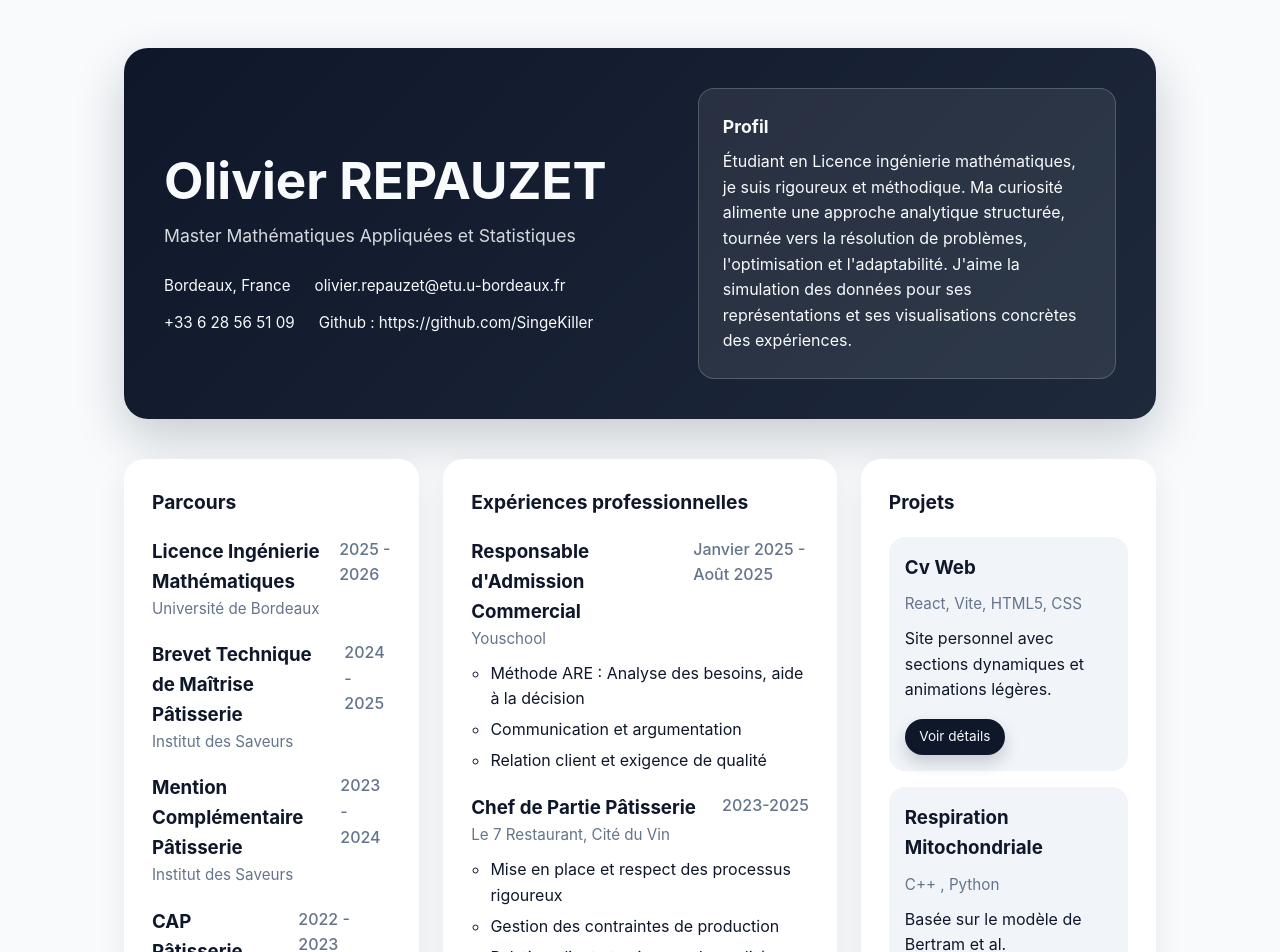
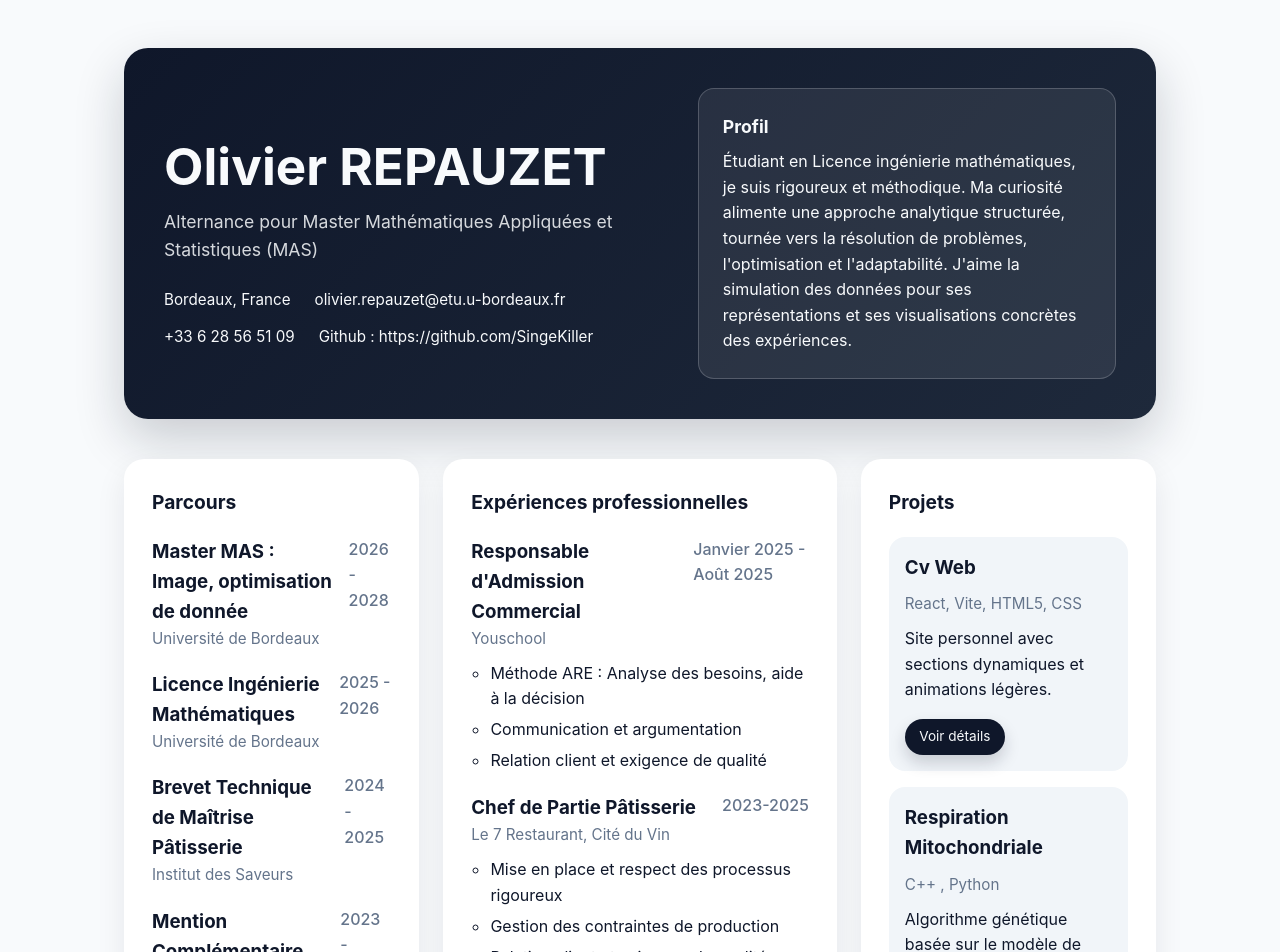
Before and after one commit to SingeKiller/Cv_internet, a React (Vite) app: page / in a window 1280 px wide. Shown: the top 952 px of the page. Built offline with nearby package versions, Linux system fonts and the light colour scheme.

Commit message:
Mise a jour

```diff
--- a/src/App.jsx
+++ b/src/App.jsx
@@ -61,8 +61,6 @@ const experiences = [
   },
 ];
 
-// Projets techniques
-
 const projects = [
   {
     id: "Cv Web",
@@ -74,7 +72,7 @@ const projects = [
     id: "respiration-mitochondriale",
     name: "Respiration Mitochondriale",
     stack: "C++ , Python ",
-    description: "Basée sur le modèle de Bertram et al.",
+    description: "Algorithme génétique basée sur le modèle de Bertram et al.",
     images: ["./ressources/resultats_graph.png","./ressources/resultats_graph13.png","./ressources/resultats_graph14.png"],
     paperUrl: "https://www.math.fsu.edu/~bertram/papers/beta/simpleMK.pdf",
   },
@@ -90,9 +88,6 @@ const projects = [
   },
 ];
 
-
-//  Compétences transversales
-
 const softSkills = [
   "Maîtrise du stress",
   "Rigueur",
@@ -102,9 +97,6 @@ const softSkills = [
   "Travail en équipe",
   "Éloquence",
 ];
-
-
-// Langues maîtrisées
 
 const languages = [
   {
@@ -127,9 +119,12 @@ const languages = [
   },
 ];
 
-// Parcours scolaire et diplômes
-
 const parcours = [
+  {
+    title: "Master MAS : Image, optimisation de donnée",
+    school: "Université de Bordeaux",
+    period: "2026 - 2028",
+  },
   {
     title: "Licence Ingénierie Mathématiques",
     school: "Université de Bordeaux",
@@ -162,28 +157,19 @@ const parcours = [
   },
 ];
 
-/**
- * Composant principal de l'application - Portfolio/CV
- * Gère l'état du modal de zoom d'image et orchestre tous les autres composants
- */
 export default function App() {
-  // State pour gérer l'image zoomée (null = pas de zoom, string = URL de l'image zoomée)
   const [zoomedImage, setZoomedImage] = useState(null);
 
   return (
-    // Conteneur principal avec ID pour la navigation "retour en haut"
     <div className="page" id="top">
 
-      {/* En-tête avec présentation */}
+      <header className="hero">
 
-      <header className="hero">
-        {/* Bloc gauche: informations personnelles */}
         <div>
           <p className="eyebrow"></p>
           <h1>Olivier REPAUZET</h1>
-          <p className="subtitle">Master Mathématiques Appliquées et Statistiques</p>
+          <p className="subtitle">Alternance pour Master Mathématiques Appliquées et Statistiques (MAS) </p>
 
-          {/* données de contact */}
           <div className="meta">
             <span>Bordeaux, France</span>
             <span>olivier.repauzet@etu.u-bordeaux.fr</span>
@@ -192,7 +178,6 @@ export default function App() {
           </div>
         </div>
 
-        {/* Bloc droite: résumé/profil */}
         <div className="summary">
           <h2>Profil</h2>
           <p>
@@ -206,12 +191,10 @@ export default function App() {
 
       <main className="grid grid--primary">
 
-        {/* Colonne 1: Parcours scolaire */}
         <section className="card">
           <h2>Parcours</h2>
           <ul className="timeline">
 
-            {/* Boucle pour afficher chaque diplôme */}
             {parcours.map((item) => (
               <TimelineItem
                 key={item.title}
@@ -223,12 +206,10 @@ export default function App() {
           </ul>
         </section>
 
-        {/* Colonne 2: Expériences professionnelles */}
         <section className="card">
           <h2>Expériences professionnelles</h2>
           <ul className="timeline">
 
-            {/* Boucle pour afficher chaque expérience */}
             {experiences.map((exp) => (
               <TimelineItem
                 key={exp.title}
@@ -241,24 +222,20 @@ export default function App() {
           </ul>
         </section>
 
-        {/* Colonne 3: Grille de projets */}
         <section className="card">
           <h2>Projets</h2>
           <div className="projects">
 
-            {/* Boucle pour afficher chaque carte de projet */}
             {projects.map((project) => (
               <ProjectCard key={project.name} project={project} />
             ))}
           </div>
         </section>
 
-        {/* Section: Soft Skills (compétences transversales) */}
         <section className="card">
           <h2>Soft skills</h2>
           <div className="chips">
 
-            {/* Boucle pour afficher chaque compétence en badge */}
             {softSkills.map((skill) => (
               <span key={skill} className="chip">
                 {skill}
@@ -267,12 +244,11 @@ export default function App() {
           </div>
         </section>
 
-        {/* Section: Langues avec niveaux */}
+
         <section className="card">
           <h2>Langues</h2>
           <ul className="language-list">
 
-            {/* Boucle pour afficher chaque langue */}
             {languages.map((lang) => (
               <LanguageItem key={lang.name} lang={lang} />
             ))}
@@ -282,7 +258,6 @@ export default function App() {
           <h2>Recommandations</h2>
           <ul className="language-list">
 
-            {/* Boucle pour afficher chaque recommandation */}
             {recommendations.map((rec) => (
               <li key={rec.name}>
                 <strong>{rec.name}</strong><br />
@@ -293,24 +268,22 @@ export default function App() {
         </section>
       </main>
 
-      {/* Section des Projets detaillee */}
+
 
       <section className="card card--wide" aria-label="Détails des projets">
         <h2>Détails des projets</h2>
         <div className="project-detail-list">
 
-          {/* Boucle pour afficher les détails complets de chaque projet */}
+
           {projects.map((project) => (
             <ProjectDetail
               key={project.id}
               project={project}
-              onImageClick={setZoomedImage} // Passe la fonction pour zoomer les images
+              onImageClick={setZoomedImage}
             />
           ))}
         </div>
       </section>
-
-      {/* parametre de zoom */}
       <ImageModal image={zoomedImage} onClose={() => setZoomedImage(null)} />
     </div>
   );
```
